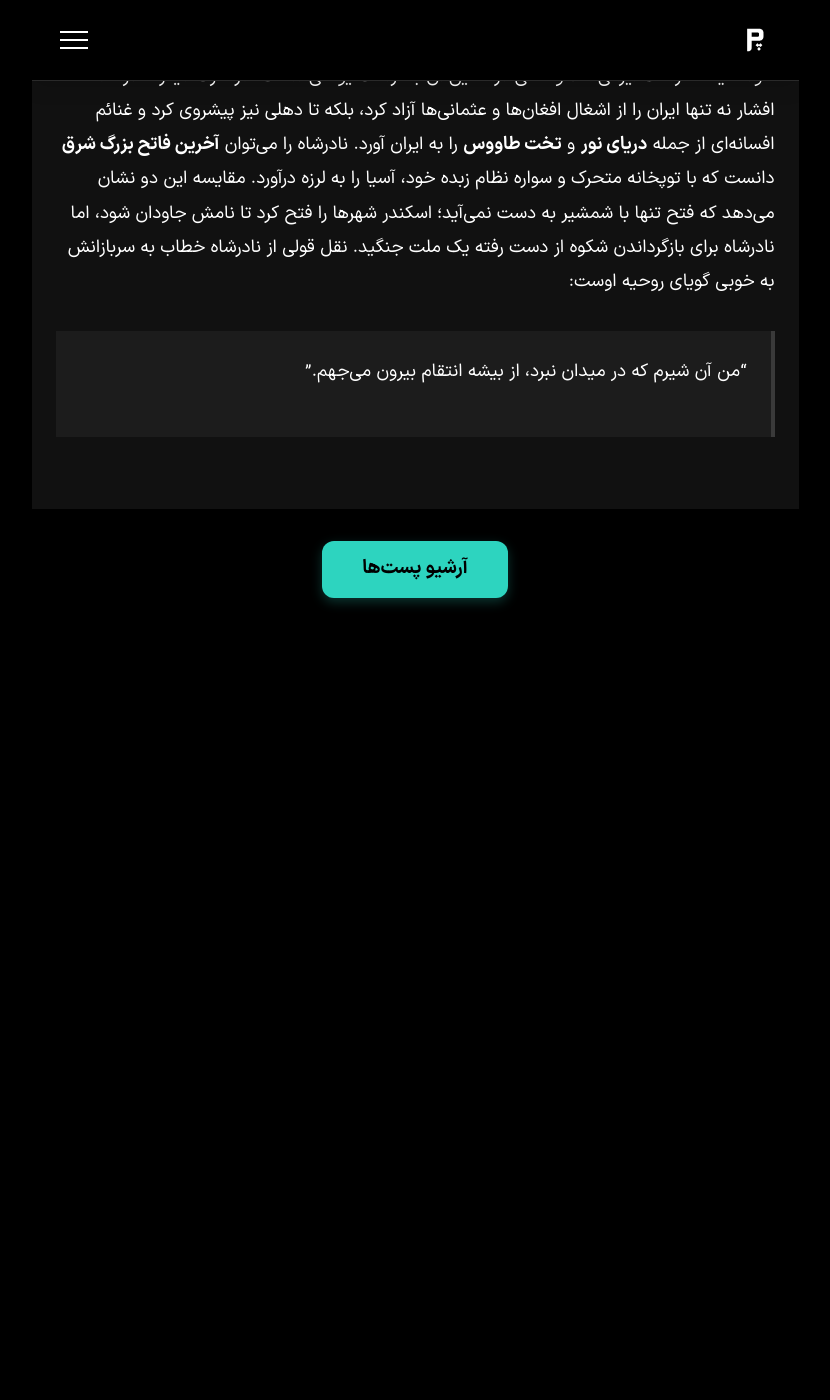
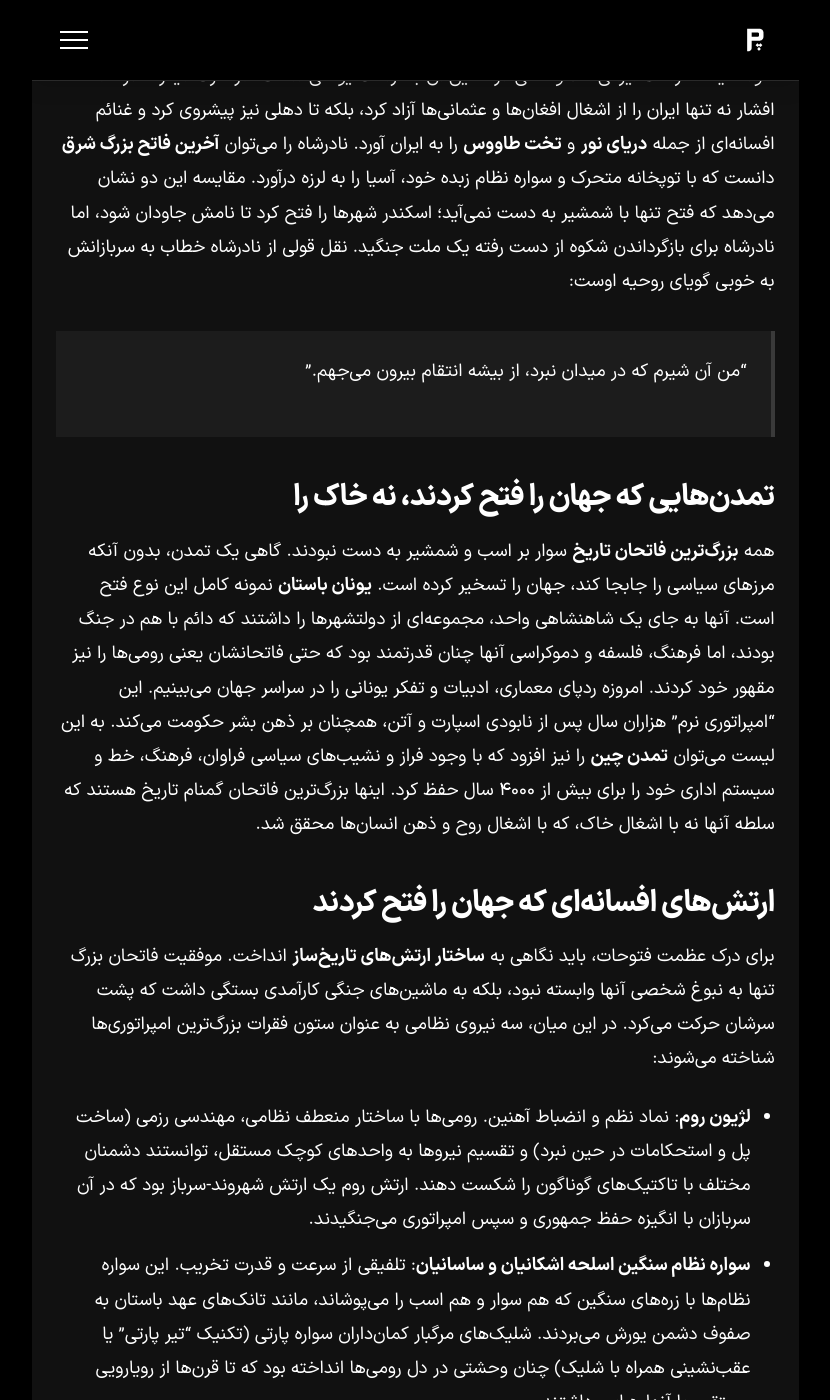
Before and after one commit to darkblog/darkblog.github.io, a Jekyll site: the page built from _posts/2026-5-29-record.md, in a window 1280 px wide and 1400 px high, scrolled down 4311 px. Shown: the whole window, without its empty margins (225-1055 px from the left). Built offline with Jekyll 4.4.1, drawn with Linux system fonts in a browser that asks for light colours; before the commit the page ends 4941 px from its top, so only the background shows below that; some of the changed text lies outside the part shown.

Commit message:
Update 2026-5-29-record.md

```diff
--- a/_posts/2026-5-29-record.md
+++ b/_posts/2026-5-29-record.md
@@ -52,3 +52,17 @@ tags: جنگ
 
 در گالری **بزرگ‌ترین فاتحان تاریخ**، نمی‌توان از دو نابغه نظامی چشم‌پوشی کرد: **اسکندر مقدونی** و **نادرشاه افشار**. اسکندر در سنین جوانی امپراتوری هخامنشی را فتح کرد، اما نکته جالب آن است که او خود شیفته فرهنگ ایرانی شد و سعی در تلفیق آن با فرهنگ یونانی داشت. در طرف دیگر، نادرشاه افشار نه تنها ایران را از اشغال افغان‌ها و عثمانی‌ها آزاد کرد، بلکه تا دهلی نیز پیشروی کرد و غنائم افسانه‌ای از جمله **دریای نور** و **تخت طاووس** را به ایران آورد. نادرشاه را می‌توان **آخرین فاتح بزرگ شرق** دانست که با توپخانه متحرک و سواره نظام زبده خود، آسیا را به لرزه درآورد. مقایسه این دو نشان می‌دهد که فتح تنها با شمشیر به دست نمی‌آید؛ اسکندر شهرها را فتح کرد تا نامش جاودان شود، اما نادرشاه برای بازگرداندن شکوه از دست رفته یک ملت جنگید. نقل قولی از نادرشاه خطاب به سربازانش به خوبی گویای روحیه اوست:
 > "من آن شیرم که در میدان نبرد، از بیشه انتقام بیرون می‌جهم."
+
+## تمدن‌هایی که جهان را فتح کردند، نه خاک را
+
+همه **بزرگ‌ترین فاتحان تاریخ** سوار بر اسب و شمشیر به دست نبودند. گاهی یک تمدن، بدون آنکه مرزهای سیاسی را جابجا کند، جهان را تسخیر کرده است. **یونان باستان** نمونه کامل این نوع فتح است. آنها به جای یک شاهنشاهی واحد، مجموعه‌ای از دولتشهرها را داشتند که دائم با هم در جنگ بودند، اما فرهنگ، فلسفه و دموکراسی آنها چنان قدرتمند بود که حتی فاتحانشان یعنی رومی‌ها را نیز مقهور خود کردند. امروزه ردپای معماری، ادبیات و تفکر یونانی را در سراسر جهان می‌بینیم. این "امپراتوری نرم" هزاران سال پس از نابودی اسپارت و آتن، همچنان بر ذهن بشر حکومت می‌کند. به این لیست می‌توان **تمدن چین** را نیز افزود که با وجود فراز و نشیب‌های سیاسی فراوان، فرهنگ، خط و سیستم اداری خود را برای بیش از ۴۰۰۰ سال حفظ کرد. اینها بزرگ‌ترین فاتحان گمنام تاریخ هستند که سلطه آنها نه با اشغال خاک، که با اشغال روح و ذهن انسان‌ها محقق شد.
+
+## ارتش‌های افسانه‌ای که جهان را فتح کردند
+
+برای درک عظمت فتوحات، باید نگاهی به **ساختار ارتش‌های تاریخ‌ساز** انداخت. موفقیت فاتحان بزرگ تنها به نبوغ شخصی آنها وابسته نبود، بلکه به ماشین‌های جنگی کارآمدی بستگی داشت که پشت سرشان حرکت می‌کرد. در این میان، سه نیروی نظامی به عنوان ستون فقرات بزرگ‌ترین امپراتوری‌ها شناخته می‌شوند:
+
+*   **لژیون روم**: نماد نظم و انضباط آهنین. رومی‌ها با ساختار منعطف نظامی، مهندسی رزمی (ساخت پل و استحکامات در حین نبرد) و تقسیم نیروها به واحدهای کوچک مستقل، توانستند دشمنان مختلف با تاکتیک‌های گوناگون را شکست دهند. ارتش روم یک ارتش شهروند-سرباز بود که در آن سربازان با انگیزه حفظ جمهوری و سپس امپراتوری می‌جنگیدند.
+*   **سواره نظام سنگین اسلحه اشکانیان و ساسانیان**: تلفیقی از سرعت و قدرت تخریب. این سواره نظام‌ها با زره‌های سنگین که هم سوار و هم اسب را می‌پوشاند، مانند تانک‌های عهد باستان به صفوف دشمن یورش می‌بردند. شلیک‌های مرگبار کمان‌داران سواره پارتی (تکنیک "تیر پارتی" یا عقب‌نشینی همراه با شلیک) چنان وحشتی در دل رومی‌ها انداخته بود که تا قرن‌ها از رویارویی مستقیم با آنها هراس داشتند.
+*   **جانی‌چری‌های عثمانی**: نخستین نیروی پیاده‌نظام مدرن و حرفه‌ای اروپا. این سپاه نخبه که از پسران مسیحی آموزش‌دیده تشکیل می‌شد، مستقیماً به شخص سلطان وفادار بودند. استفاده زودهنگام و گسترده از توپخانه و سلاح‌های آتشین توسط ینی‌چری‌ها، دیوارهای تسخیرناپذیر قسطنطنیه را فرو ریخت و پایان امپراتوری بیزانس را رقم زد.
+
+این ارتش‌ها، ستون فقرات **بزرگ‌ترین فاتحان تاریخ** بودند و ثابت کردند که برای ساختن یک امپراتوری ماندگار، شمشیر تیز به اندازه ذهن سازمان‌یافته اهمیت دارد.
```
